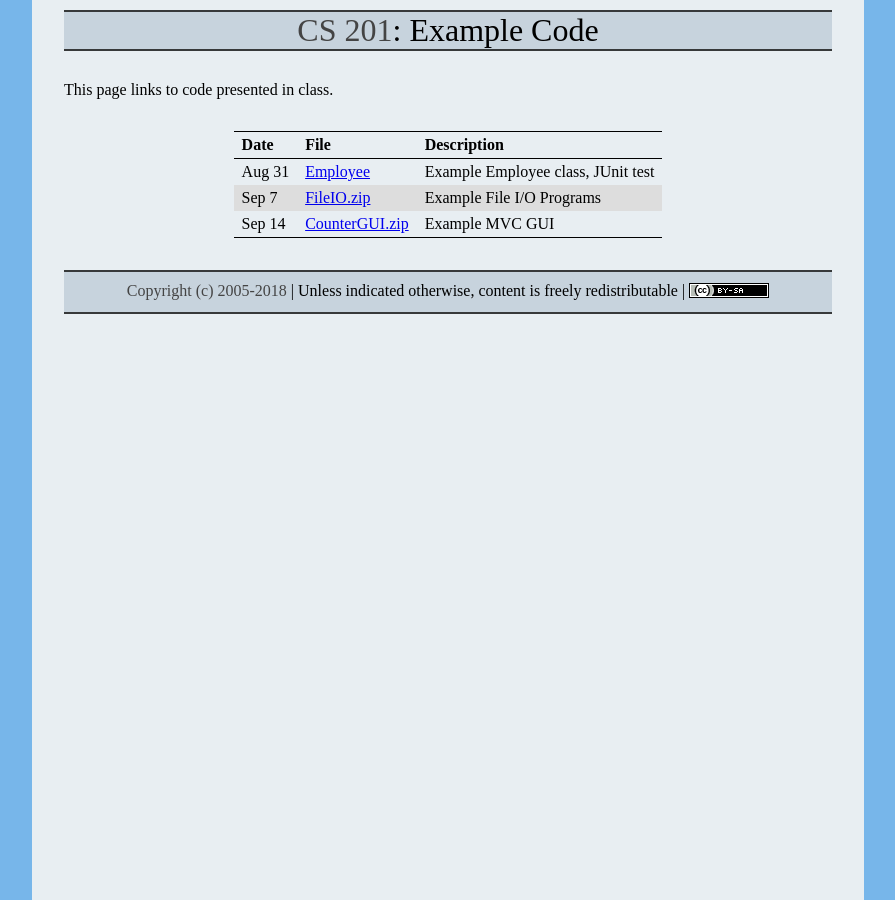
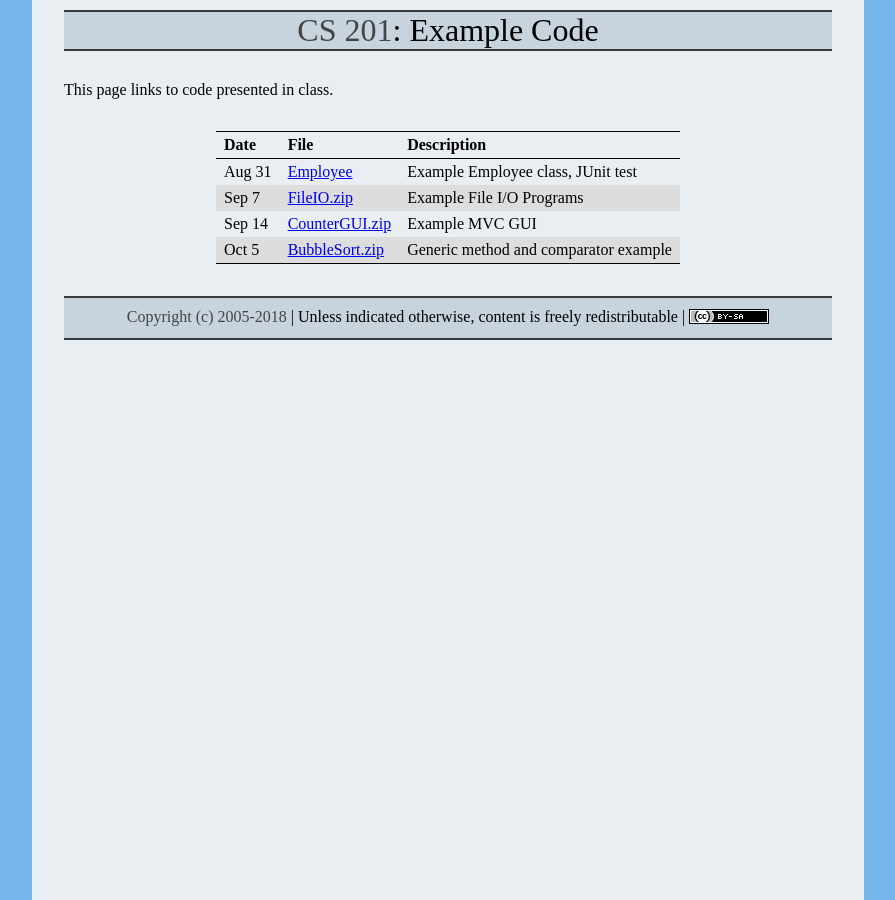
Before and after one commit to ycpcs/cs201-fall2018, a Jekyll site: the page built from examples/index.md, in a window 1280 px wide. Shown: the whole page, without its empty margins (192-1087 px from the left). Built offline with Jekyll 4.4.1, drawn with Linux system fonts in a browser that asks for light colours.

Commit message:
bubble sort code example

```diff
--- a/examples/index.md
+++ b/examples/index.md
@@ -10,6 +10,7 @@ Date | File | Description
 Aug 31 | [Employee](Employee.zip) | Example Employee class, JUnit test
 Sep 7 | [FileIO.zip](FileIO.zip) | Example File I/O Programs
 Sep 14 | [CounterGUI.zip](CounterGUI.zip) | Example MVC GUI
+Oct 5 | [BubbleSort.zip](BubbleSort.zip) | Generic method and comparator example
 
 <!--
 May 17 | [JUnitExample.zip](JUnitExample.zip) | Example class with JUnit tests
```
Also changed, not shown: 1 other file.
